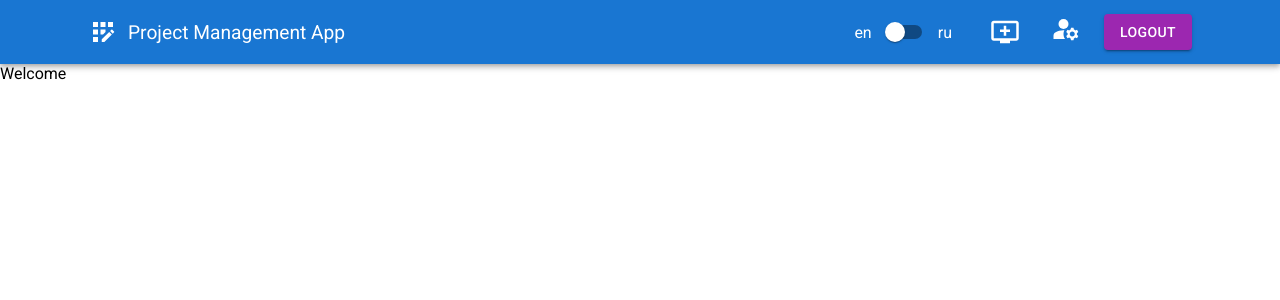
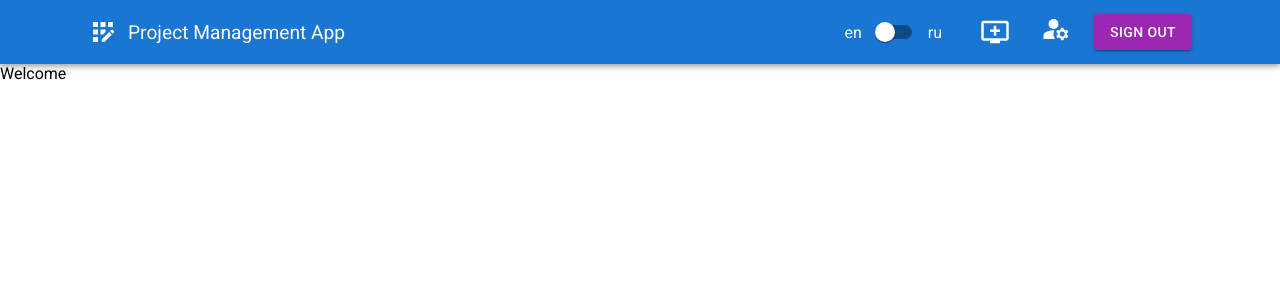
Before and after one commit to Nick1091/project-management-app, a React (Create React App) app: page / in a window 1280 px wide. Shown: the top 300 px of the page. Built offline with nearby package versions, Linux system fonts and the light colour scheme.

Commit message:
refactor: rename buttons in header

```diff
--- a/src/components/GuestBar/index.tsx
+++ b/src/components/GuestBar/index.tsx
@@ -8,7 +8,7 @@ export const GuestBar = () => {
       <LocalizationToggler />
       <Box mr={3}>
         <Button color="inherit" variant="outlined">
-          Log In
+          Sign In
         </Button>
       </Box>
       <Button color="secondary" variant="contained">
--- a/src/components/UserBar/index.tsx
+++ b/src/components/UserBar/index.tsx
@@ -17,7 +17,7 @@ export const UserBar = () => {
         </Link>
       </IconButton>
       <Button color="secondary" variant="contained">
-        Logout
+        Sign Out
       </Button>
     </>
   );
```
Also changed, not shown: src/pages/Welcome/index.tsx (renamed from src/pages/Welcome.tsx).
